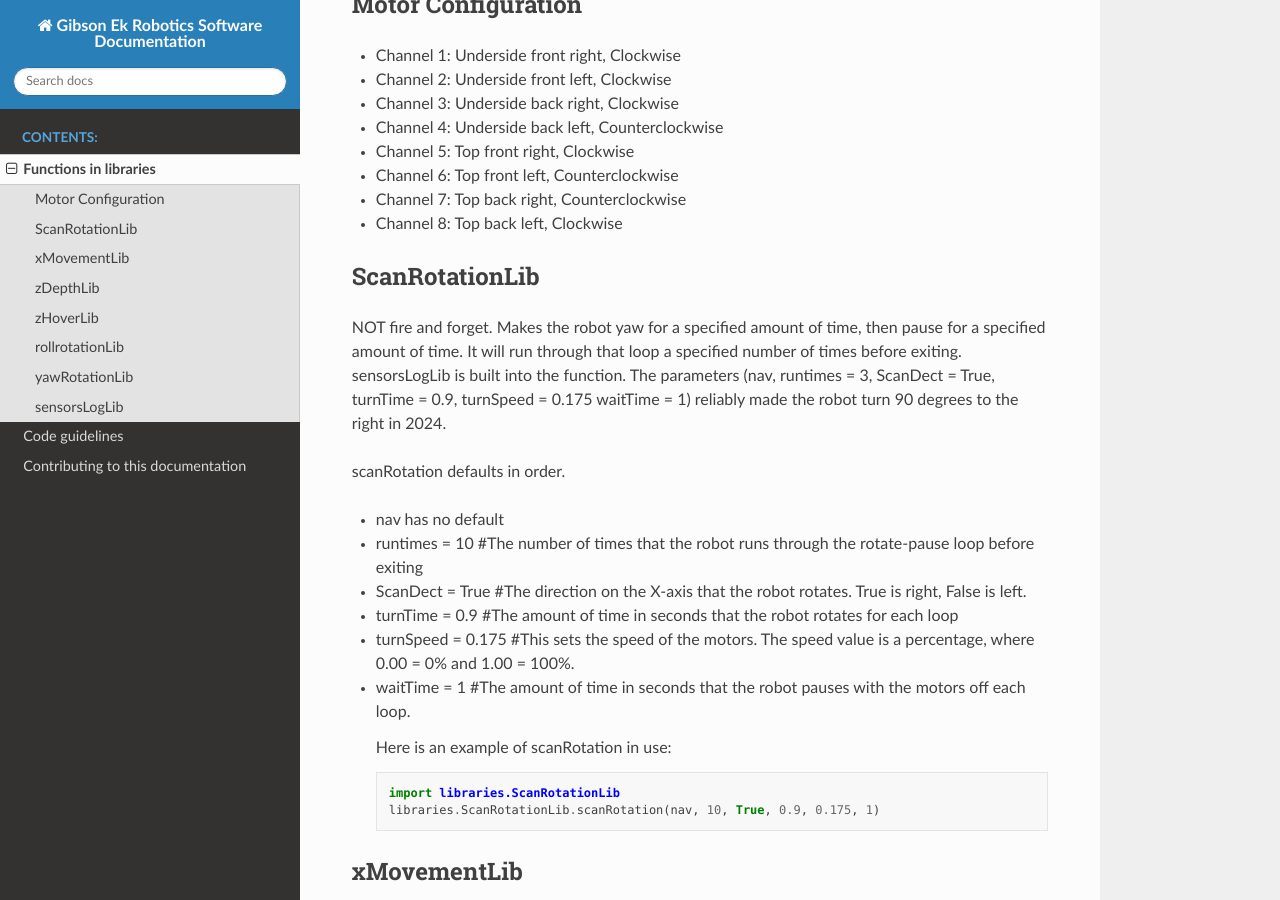
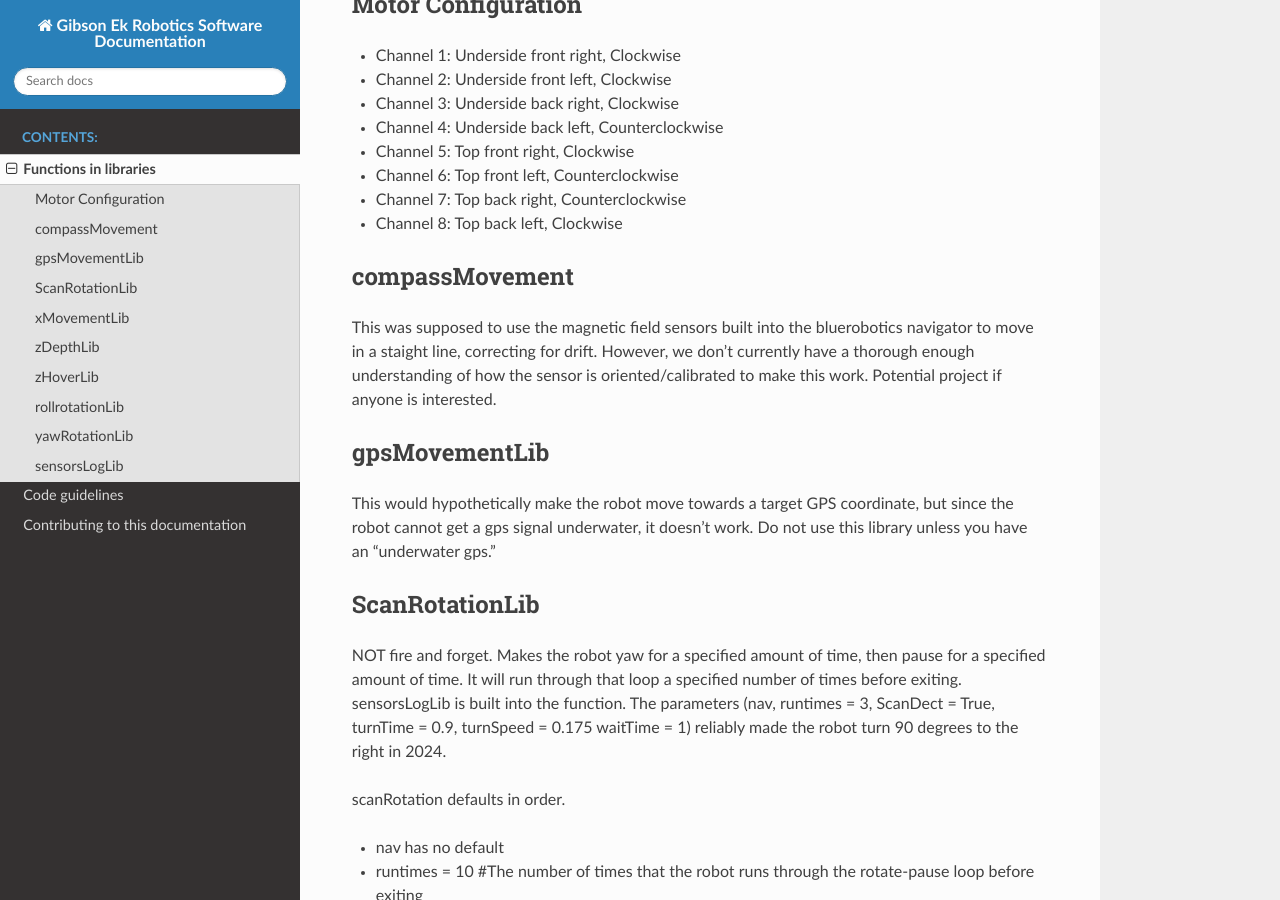
Before and after one commit to GibsonEk-robotics/gibsonek-robotics.github.io, a Sphinx documentation site: the page built from doc/src/functions.md, in a window 1280 px wide and 900 px high, scrolled down 460 px. Built offline with Sphinx 7.4.7 and the Read the Docs theme 3.1.0, drawn with Linux system fonts in a browser that asks for light colours.

Commit message:
Adding non-functional libraries to documentation

```diff
--- a/doc/src/functions.md
+++ b/doc/src/functions.md
@@ -19,6 +19,14 @@ Some simple functions for making movement and data collection simple using the b
 - Channel 6: Top front left, Counterclockwise
 - Channel 7: Top back right, Counterclockwise
 - Channel 8: Top back left, Clockwise
+
+## compassMovement
+
+This was supposed to use the magnetic field sensors built into the bluerobotics navigator to move in a staight line, correcting for drift. However, we don't currently have a thorough enough understanding of how the sensor is oriented/calibrated to make this work. Potential project if anyone is interested.
+
+## gpsMovementLib
+
+This would hypothetically make the robot move towards a target GPS coordinate, but since the robot cannot get a gps signal underwater, it doesn't work. Do not use this library unless you have an "underwater gps."
 
 ## ScanRotationLib
 
```
